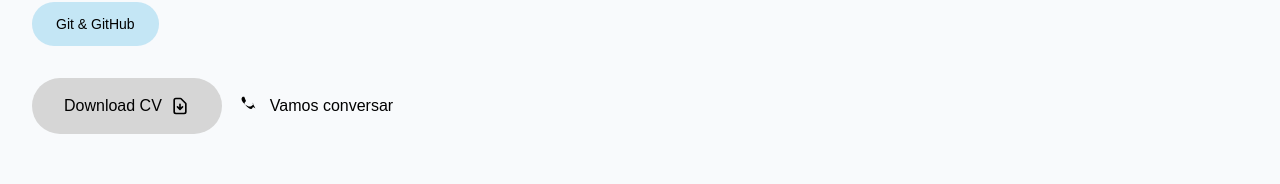
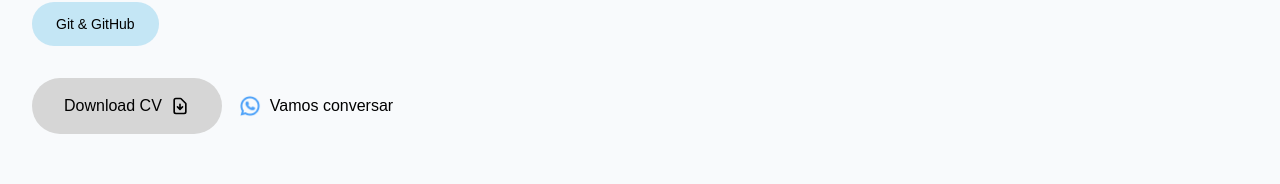
Before and after one commit to brunomonteiro1993/portfolio, a Next.js app: page / in a window 1280 px wide. Shown: the part 702-886 px from the top of the page. Built offline with nearby package versions, Linux system fonts and the light colour scheme.

Commit message:
⬆️ Colocando para ir para meu zap

```diff
--- a/src/app/page.tsx
+++ b/src/app/page.tsx
@@ -105,14 +105,18 @@ export default function Home() {
                       </svg>
                     </a>
                     <a
-                      href="https://wa.me/5511999999999"
+                      href="https://wa.me/5521980109064"
                       target="_blank"
                       rel="noopener noreferrer"
                       className="inline-flex items-center text-accent-primary hover:text-accent-secondary transition-colors duration-200 font-medium"
                     >
-                      <svg className="mr-2 h-6 w-6" fill="currentColor" viewBox="0 0 24 24">
-                        <path d="M17.472 14.382c-.297-.149-1.758-1.013-2.03-1.178-.273-.165-.471-.249-.67.249-.197.498-.767 1.178-1.04 1.42-.273.243-.54.27-.999.09-.46-.18-1.94-.716-3.69-2.28-1.35-1.2-2.26-2.68-2.52-3.13-.26-.45-.03-.69.195-.91.2-.2.45-.52.675-.78.225-.26.3-.43.45-.71.15-.28.075-.52-.037-.72-.112-.2-.99-2.38-1.36-3.26-.14-.35-.28-.5-.61-.5H5.1c-.18 0-.45.08-.675.33-.225.25-.87.85-.87 2.07 0 1.22.89 2.4.99 2.56.11.16 1.54 2.33 3.73 3.5 3.25 1.75 3.58 1.4 4.23 1.31.65-.09 2.09-.85 2.38-1.67.3-.82.3-1.52.21-1.67-.09-.15-.33-.24-.7-.44z"/>
-                      </svg>
+                      <Image
+                        src="/image/iconZap.png"
+                        alt="WhatsApp"
+                        width={24}
+                        height={24}
+                        className="mr-2"
+                      />
                       Vamos conversar
                     </a>
                   </div>
```
Also changed, not shown: public/image/iconZap.png (added).
